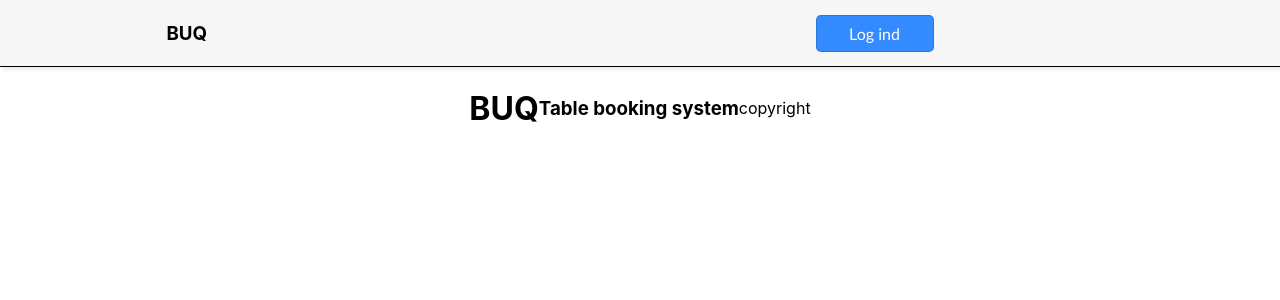
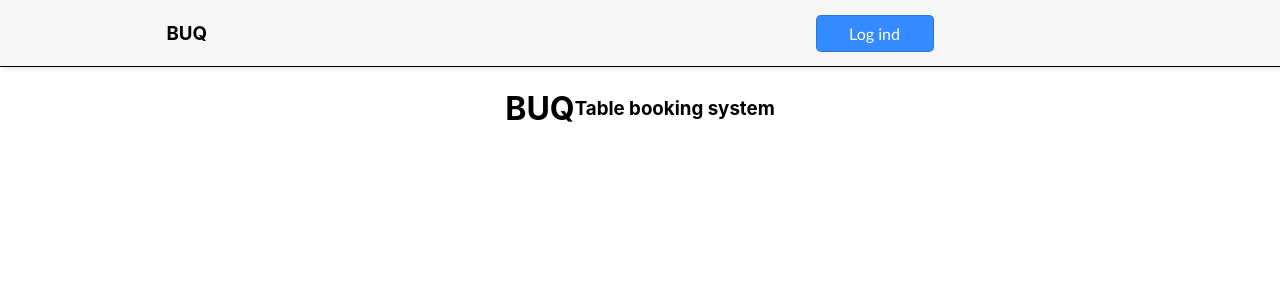
Before and after one commit to pandajakob/BUQ-Table-Booking-System, a React (Create React App) app: page / in a window 1280 px wide. Shown: the top 300 px of the page. Built offline with nearby package versions, Linux system fonts and the light colour scheme; no server answers.

Commit message:
change home.js

```diff
--- a/src/components/home.js
+++ b/src/components/home.js
@@ -5,7 +5,6 @@ export const HomePage = () => {
     <div className="flex">
         <h1> BUQ </h1> <br/>
         <h3> Table booking system </h3> <br/>
-        <p> copyright</p>
     </div>
   );
 };
```
